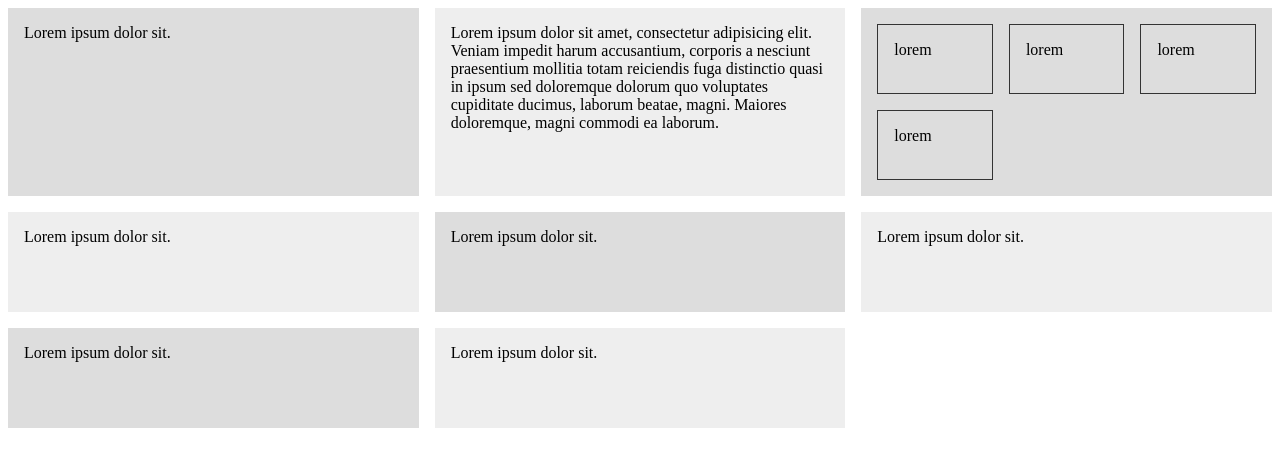
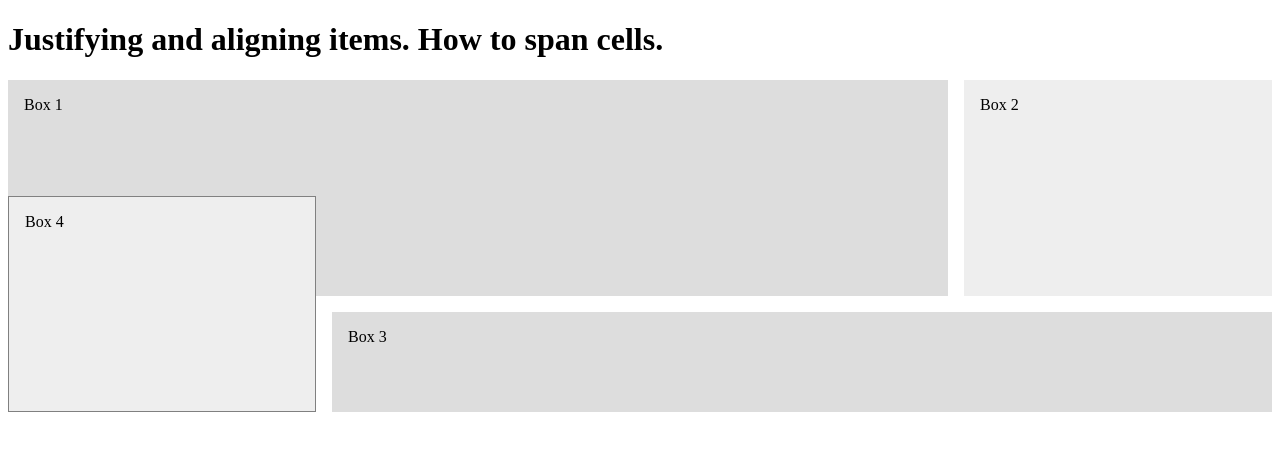
Before and after one commit to dmickelson/CSS-Grid-Basic-Site, a plain HTML site: page index3.html in a window 1280 px wide. Drawn offline with Linux system fonts and the light colour scheme.

Commit message:
finished

```diff
--- a/index3.html
+++ b/index3.html
@@ -4,27 +4,23 @@
     <meta charset="utf-8">
     <title>CSS Grid</title>
     <style media="screen">
+
     .wrapper {
       display: grid;
-      /* fr = fractions */
-      /* Recommended to use fractions instead of % or pixels */
-      /* grid-template-columns: 1fr 2fr 1fr; */
-      /* grid-template-columns: repeat(4, 1fr 2fr); */
-      grid-template-columns: repeat(3, 1fr);
+      grid-template-columns:1fr 2fr 1fr;
+      grid-auto-rows: minmax(100px, auto);
       grid-gap: 1em;
-      /* grid-auto-rows: 100px;*/
-      grid-auto-rows: minmax(100px, auto);  /* very cool*/
-    }
-
-    .nested {
-      display: grid;
-      grid-template-columns: repeat(3, 1fr);
-      grid-auto-rows: 70px;
-      grid-gap:1em;
+      /* Align all items vertically within their columns */
+      /* justify-items: start; */
+      /* justify-items: center;  */
+      justify-items: stretch; /* default */
+      /* Align all items horizontally within their columns */
+      /* align-items: center; */
+      align-items: stretch; /* default */
     }
 
     .wrapper > div {
-      background:#eee;
+      background: #eeeeee;
       padding: 1em;
     }
 
@@ -32,55 +28,40 @@
       background: #ddd;
     }
 
-    .nested > div {
-      border: #333333 1px solid;
-      padding: 1em;
+    .box1 {
+      /* align-self: start; */
+      grid-column: 1/3;
+      grid-row: 1/3;
     }
 
+    .box2 {
+      /* align-self: end; */
+      /* You can tell specifically where to start this cell */
+      grid-column: 3;
+      grid-row: 1/3;
+    }
+
+    .box3 {
+      /* .justify-self:end; */
+      grid-column: 2/4;
+      grid-row: 3
+    }
+
+    .box4 {
+      grid-column: 1;
+      grid-row:2/4;
+      border: 1px solid grey;
+    }
 
     </style>
   </head>
   <body>
+    <h1> Justifying and aligning items. How to span cells.</h1>
     <div class="wrapper">
-      <div class="">
-        Lorem ipsum dolor sit.
-      </div>
-      <div class="">
-        Lorem ipsum dolor sit amet, consectetur adipisicing elit. Veniam impedit harum accusantium, corporis a nesciunt praesentium mollitia totam reiciendis fuga distinctio quasi in ipsum sed doloremque dolorum quo voluptates cupiditate ducimus, laborum beatae, magni. Maiores doloremque, magni commodi ea laborum.
-      </div>
-      <div class="nested">
-        <div class="">
-          lorem
-        </div>
-        <div class="">
-          lorem
-        </div>
-        <div class="">
-          lorem
-        </div>
-        <div class="">
-          lorem
-        </div>
-
-      </div>
-      <div class="">
-        Lorem ipsum dolor sit.
-      </div>
-      <div class="">
-        Lorem ipsum dolor sit.
-      </div>
-      <div class="">
-        Lorem ipsum dolor sit.
-      </div>
-      <div class="">
-        Lorem ipsum dolor sit.
-      </div>
-      <div class="">
-        Lorem ipsum dolor sit.
-      </div>
-
-
-
+      <div class="box box1"> Box 1 </div>
+      <div class="box box2"> Box 2 </div>
+      <div class="box box3"> Box 3 </div>
+      <div class="box box4"> Box 4 </div>
     </div>
 
   </body>
```
